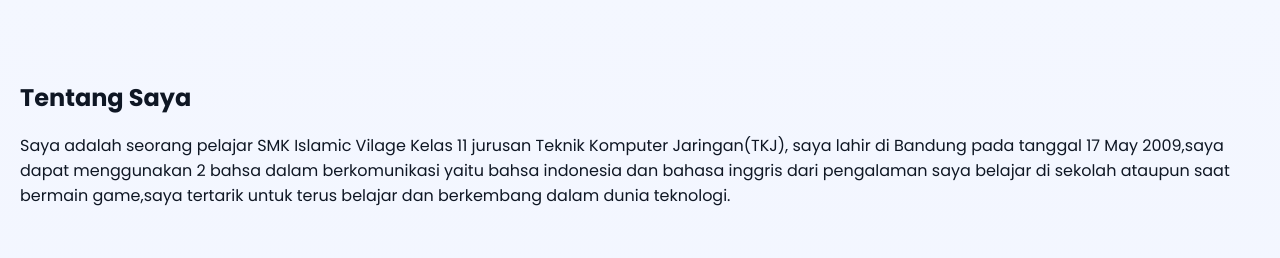
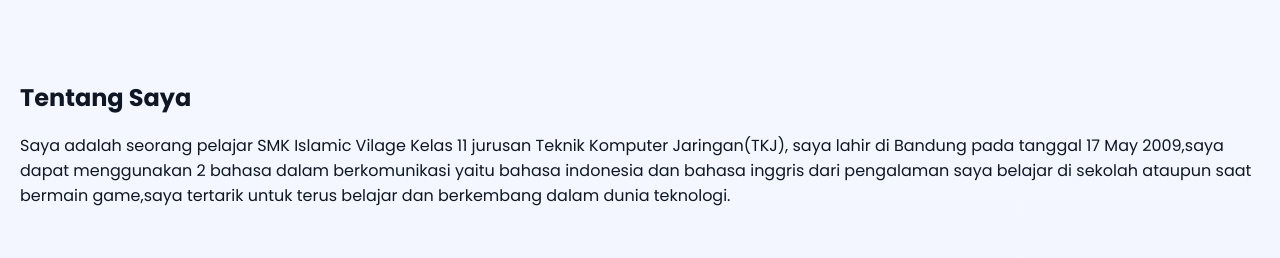
Before and after one commit to rafkathunder-bit/RafkaZh, a plain HTML site: page index.html in a window 1280 px wide. Shown: the part 800-1058 px from the top of the page. Drawn offline with Linux system fonts and the light colour scheme.

```diff
--- a/index.html
+++ b/index.html
@@ -52,7 +52,7 @@
     <section id="about" class="about">
         <h2>Tentang Saya</h2>
         <p>
-            Saya adalah seorang pelajar SMK Islamic Vilage Kelas 11 jurusan Teknik Komputer Jaringan(TKJ), saya lahir di Bandung pada tanggal 17 May 2009,saya dapat menggunakan 2 bahsa dalam berkomunikasi yaitu bahsa indonesia dan bahasa inggris dari pengalaman saya belajar di sekolah ataupun saat bermain game,saya tertarik untuk terus belajar dan berkembang dalam dunia teknologi.
+            Saya adalah seorang pelajar SMK Islamic Vilage Kelas 11 jurusan Teknik Komputer Jaringan(TKJ), saya lahir di Bandung pada tanggal 17 May 2009,saya dapat menggunakan 2 bahasa dalam berkomunikasi yaitu bahasa indonesia dan bahasa inggris dari pengalaman saya belajar di sekolah ataupun saat bermain game,saya tertarik untuk terus belajar dan berkembang dalam dunia teknologi.
         </p>
     </section>
 
```
